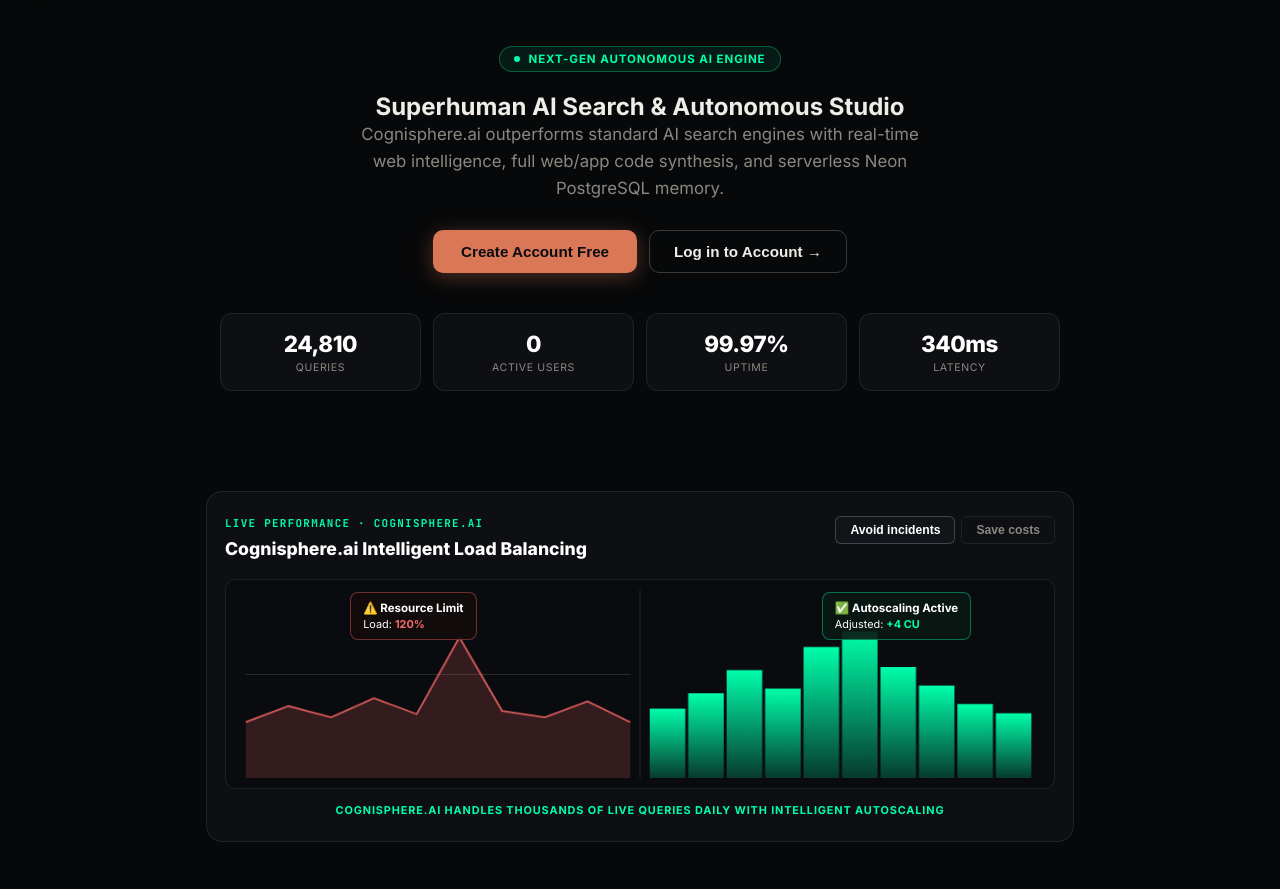
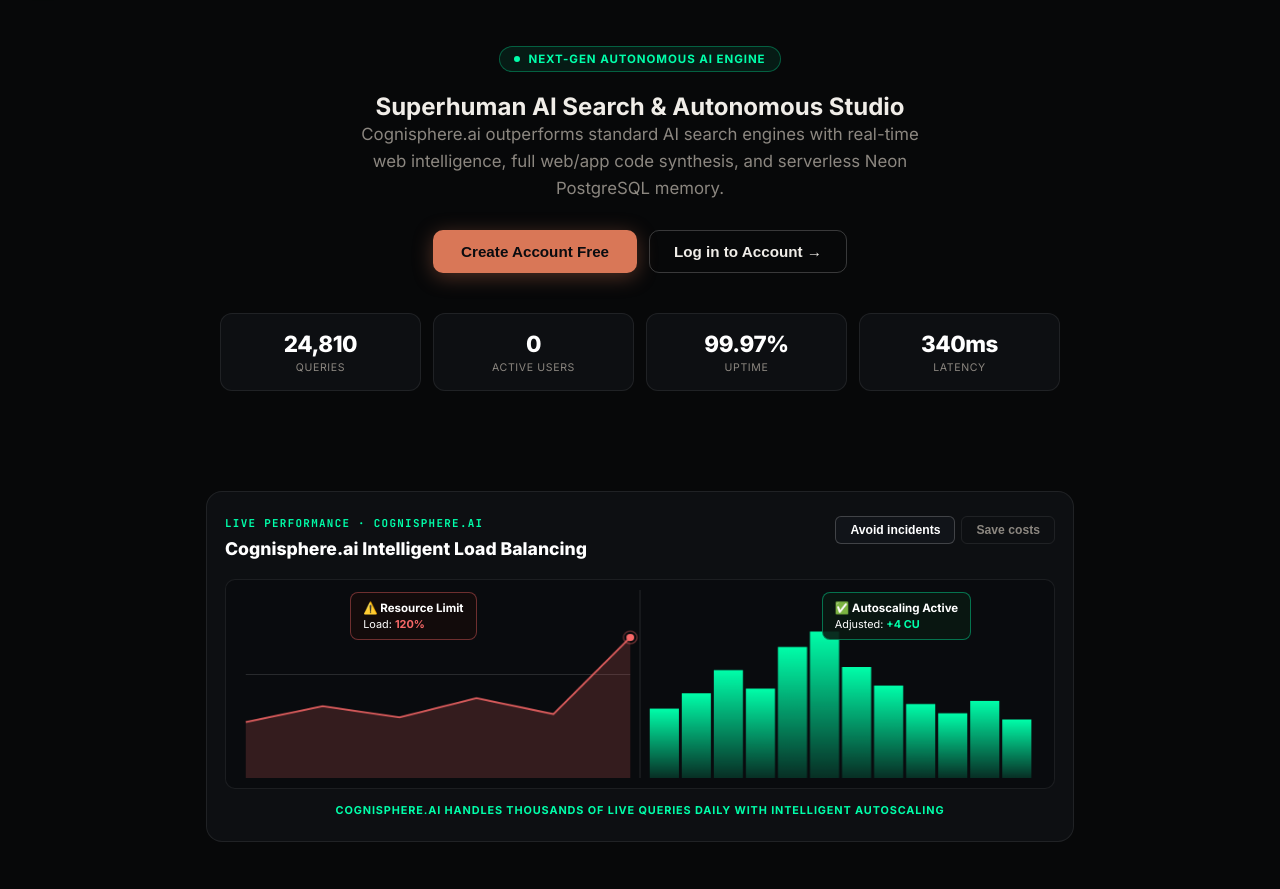
Before and after one commit to kummithaabhiramreddy/Cognisphere.ai, a website: page index.html in a window 1280 px wide. Shown: the part 64-953 px from the top of the page. Drawn offline with nearby package versions, Linux system fonts and the light colour scheme; no server answers.

Commit message:
fix: remove Sign Up Free header button, make performance graph live from Neon DB graph_left/graph_right data

```diff
--- a/index.html
+++ b/index.html
@@ -287,9 +287,7 @@
       <div class="brand-sub">SUPERHUMAN AUTONOMOUS INTELLIGENCE</div>
     </div>
   </a>
-  <div class="nav-right">
-    <button class="btn-nav-main" onclick="openAuth('register')" style="background:var(--gold); color:#0a0c10;">Sign Up Free</button>
-  </div>
+  <!-- nav-right intentionally empty: no header buttons -->
 </nav>
 
 <!-- HERO -->
@@ -443,12 +441,15 @@
   let authMode = 'login';
 
   let currentStats = { queries: 0, users: 0, latency: 0 };
+  let liveGraphLeft  = [0.35, 0.45, 0.38, 0.5, 0.4, 0.88, 0.42, 0.38, 0.48, 0.35, 0.4, 0.36];
+  let liveGraphRight = [0.45, 0.55, 0.7, 0.58, 0.85, 0.95, 0.72, 0.6, 0.48, 0.42, 0.5, 0.38];
+  let currentGraphMode = 'avoid';
 
   window.addEventListener('DOMContentLoaded', () => {
     fetchStats();
-    renderStaticGraph('avoid');
-    // Live auto-refresh metrics every 3 seconds from Neon DB
-    setInterval(fetchStats, 3000);
+    renderLiveGraph(currentGraphMode);
+    // Live auto-refresh metrics AND graph every 5 seconds from Neon DB
+    setInterval(fetchStats, 5000);
   });
 
   async function fetchStats() {
@@ -477,6 +478,28 @@
         currentStats.latency = d.avg_response_ms;
         pulseCard('cardLatency');
       }
+
+      // ── Update live graph with real Neon DB data ──
+      if (Array.isArray(d.graph_left) && d.graph_left.length > 0) {
+        liveGraphLeft = d.graph_left;
+      }
+      if (Array.isArray(d.graph_right) && d.graph_right.length > 0) {
+        liveGraphRight = d.graph_right;
+      }
+
+      // Update live badge values with real query peak load
+      if (d.peak_load_pct) {
+        const badgeLoadSpan = document.querySelector('#badgeLeft .badge-red');
+        if (badgeLoadSpan) badgeLoadSpan.textContent = d.peak_load_pct + '%';
+      }
+      if (d.raw_users_total) {
+        const badgeScaleSpan = document.querySelector('#badgeRight .badge-green');
+        if (badgeScaleSpan) badgeScaleSpan.textContent = '+' + d.raw_users_total + ' users';
+      }
+
+      // Redraw graph with fresh live data
+      renderLiveGraph(currentGraphMode);
+
     } catch(e) {}
   }
 
@@ -515,9 +538,10 @@
     }, 1200);
   }
 
-  // ── CLEAN STATIC GRAPH DRAWING ──
-  function renderStaticGraph(mode) {
+  // ── LIVE GRAPH DRAWING — powered by real Neon DB data ──
+  function renderLiveGraph(mode) {
     const canvas = document.getElementById('staticGraphCanvas');
+    if (!canvas) return;
     const container = canvas.parentElement;
     canvas.width = container.offsetWidth || 800;
     canvas.height = container.offsetHeight || 190;
@@ -527,45 +551,46 @@
 
     ctx.clearRect(0, 0, W, H);
 
-    // Left half: Without Neon (Spike)
-    const leftPts = [0.35, 0.45, 0.38, 0.5, 0.4, 0.88, 0.42, 0.38, 0.48, 0.35];
+    // ── LEFT HALF: Live query load from Neon DB (red spike line) ──
+    const leftPts = liveGraphLeft.slice(0, Math.ceil(liveGraphLeft.length / 2));
     const lW = midX - 20;
 
-    // Draw baseline
+    // Baseline
     ctx.strokeStyle = 'rgba(255,255,255,0.15)'; ctx.lineWidth = 1;
     ctx.beginPath(); ctx.moveTo(10, H * 0.45); ctx.lineTo(midX - 10, H * 0.45); ctx.stroke();
 
-    // Red spike area
+    // Live query load area (red)
     ctx.beginPath(); ctx.moveTo(10, H);
     leftPts.forEach((v, i) => {
-      const x = 10 + (i / (leftPts.length - 1)) * lW;
-      const y = H - v * H * 0.85;
+      const x = 10 + (i / Math.max(leftPts.length - 1, 1)) * lW;
+      const y = H - Math.min(v, 1) * H * 0.85;
       ctx.lineTo(x, y);
     });
     ctx.lineTo(midX - 10, H); ctx.closePath();
     ctx.fillStyle = 'rgba(248,104,104,0.18)'; ctx.fill();
 
-    // Red line
-    ctx.beginPath(); ctx.strokeStyle = 'rgba(248,104,104,0.8)'; ctx.lineWidth = 2;
+    ctx.beginPath(); ctx.strokeStyle = 'rgba(248,104,104,0.85)'; ctx.lineWidth = 2;
     leftPts.forEach((v, i) => {
-      const x = 10 + (i / (leftPts.length - 1)) * lW;
-      const y = H - v * H * 0.85;
+      const x = 10 + (i / Math.max(leftPts.length - 1, 1)) * lW;
+      const y = H - Math.min(v, 1) * H * 0.85;
       i === 0 ? ctx.moveTo(x, y) : ctx.lineTo(x, y);
     });
     ctx.stroke();
 
-    // Right half: With Neon Autoscaling (Green Bars)
+    // ── RIGHT HALF: Live user/scaling bars from Neon DB (green bars) ──
     const rightPts = mode === 'save'
-      ? [0.4, 0.35, 0.5, 0.38, 0.42, 0.3, 0.38, 0.45, 0.32, 0.3]
-      : [0.45, 0.55, 0.7, 0.58, 0.85, 0.95, 0.72, 0.6, 0.48, 0.42];
+      ? liveGraphLeft.slice(Math.ceil(liveGraphLeft.length / 2))   // right half of queries (lower = saved)
+      : liveGraphRight;                                             // user scaling bars
     const rStart = midX + 10, rW = W - midX - 20;
-    const barW = rW / rightPts.length - 3;
+    const barW = Math.max(rW / Math.max(rightPts.length, 1) - 3, 4);
 
     rightPts.forEach((v, i) => {
       const x = rStart + i * (barW + 3);
-      const bH = v * H * 0.82;
+      const bH = Math.min(v, 1) * H * 0.82;
+      if (bH < 2) return;
       const grd = ctx.createLinearGradient(0, H - bH, 0, H);
-      grd.addColorStop(0, '#00ffaa'); grd.addColorStop(1, 'rgba(0,255,170,0.2)');
+      grd.addColorStop(0, '#00ffaa');
+      grd.addColorStop(1, 'rgba(0,255,170,0.15)');
       ctx.fillStyle = grd;
       ctx.fillRect(x, H - bH, barW, bH);
     });
@@ -573,17 +598,33 @@
     // Divider line
     ctx.strokeStyle = 'rgba(255,255,255,0.12)'; ctx.lineWidth = 1;
     ctx.beginPath(); ctx.moveTo(midX, 0); ctx.lineTo(midX, H); ctx.stroke();
+
+    // Live dot on last left point
+    const lastV = leftPts[leftPts.length - 1] || 0.4;
+    const lastX = midX - 10;
+    const lastY = H - Math.min(lastV, 1) * H * 0.85;
+    ctx.beginPath();
+    ctx.arc(lastX, lastY, 4, 0, Math.PI * 2);
+    ctx.fillStyle = '#f86868';
+    ctx.fill();
+    // Pulse ring
+    ctx.beginPath();
+    ctx.arc(lastX, lastY, 7, 0, Math.PI * 2);
+    ctx.strokeStyle = 'rgba(248,104,104,0.35)';
+    ctx.lineWidth = 1.5;
+    ctx.stroke();
   }
 
   function setMode(mode, btn) {
     document.querySelectorAll('.perf-tab').forEach(b => b.classList.remove('active'));
     btn.classList.add('active');
-    renderStaticGraph(mode);
+    currentGraphMode = mode;
+    renderLiveGraph(mode);
     if (mode === 'save') {
       document.getElementById('graphCap').textContent = 'Cognisphere.ai saves compute costs with smart resource scaling per request';
       document.getElementById('badgeLeft').style.display = 'none';
     } else {
-      document.getElementById('graphCap').textContent = 'Cognisphere.ai handles thousands of live queries daily with intelligent autoscaling';
+      document.getElementById('graphCap').textContent = 'Cognisphere.ai live query load — powered by real Neon DB data';
       document.getElementById('badgeLeft').style.display = 'block';
     }
   }
```
